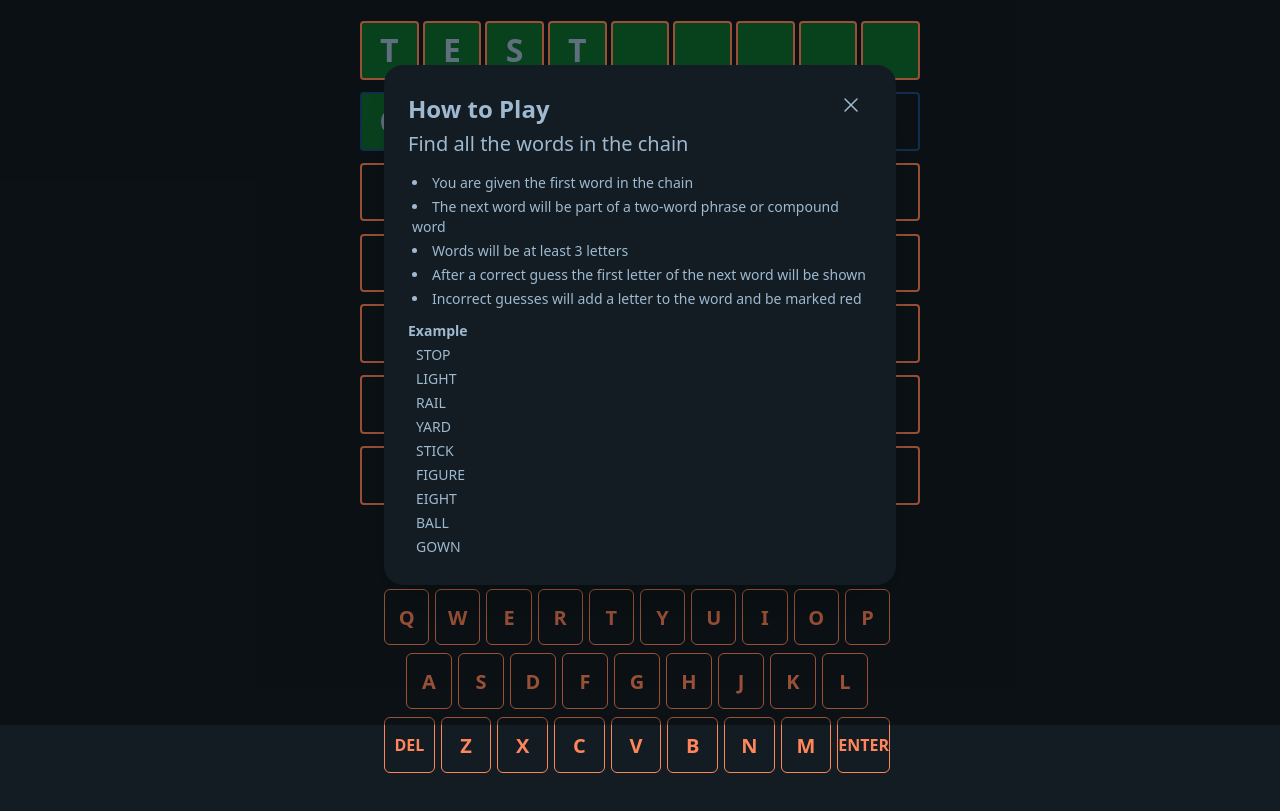
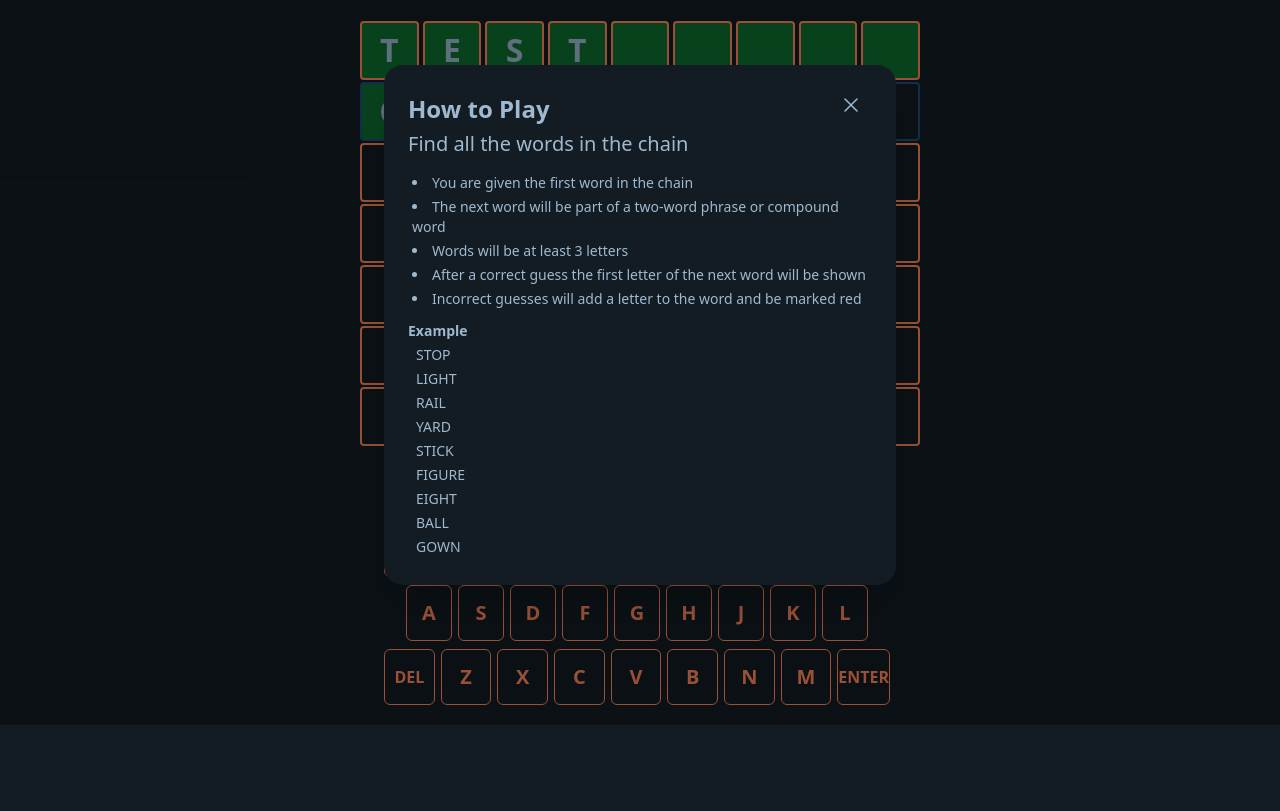
Before and after one commit to TylerCoulson/chain-reaction, a plain HTML site: page app/index.html in a window 1280 px wide. Shown: the part 75-886 px from the top of the page. After the commit the page ends 852 px from the top, so only its background shows below. Drawn offline with Linux system fonts and the light colour scheme.

Commit message:
update aspect ratios

```diff
--- a/app/index.html
+++ b/app/index.html
@@ -91,7 +91,7 @@
 
             </div>
             <div class="flex justify-center w-full max-w-xl px-2 group">
-                <div class="grid w-full h-full grid-cols-9 pb-4 grid-rows-7 gap-x-[0.25em] gap-y-[0.5rem] aspect-[10/9]">
+                <div class="grid w-full h-full grid-cols-9 pb-4 grid-rows-7 gap-x-[0.25em] gap-y-[0.5rem] aspect-[9/7]">
                     <div id="game-board" class="text-base font-bold contents ">
                     </div>
                 </div>
@@ -139,8 +139,8 @@
                     <button name="key" class="text-base rounded-md border-collapse border-primary border text-primary active:scale-95 hover:text-base-100 hover:bg-primary mr-1.5 h-[56px] cursor-pointer uppercase select-none flex-1 justify-center items-center peer-checked:group-[]:border-neutral-content peer-checked:group-[]:text-neutral-content peer-checked:group-[]:active:transform-none peer-checked:group-[]:hover:bg-transparent peer-checked:group-[]:hover:cursor-auto">Enter</button>
                 </div>
             </div>
-            <div class="w-full max-w-xs">
-                <div id="win-output" class="grid grid-cols-9 pb-4 grid-rows-7 gap-x-[0.25em] gap-y-[0.5rem] aspect-[10/9]">
+            <div class="">
+                <div id="win-output" class="grid grid-cols-9 pb-4 grid-rows-7 gap-x-[0.25em] gap-y-[0.5rem] aspect-[9/7]">
                 </div>
             </div>
         </main>
```
Also changed, not shown: app/static/output.css.
